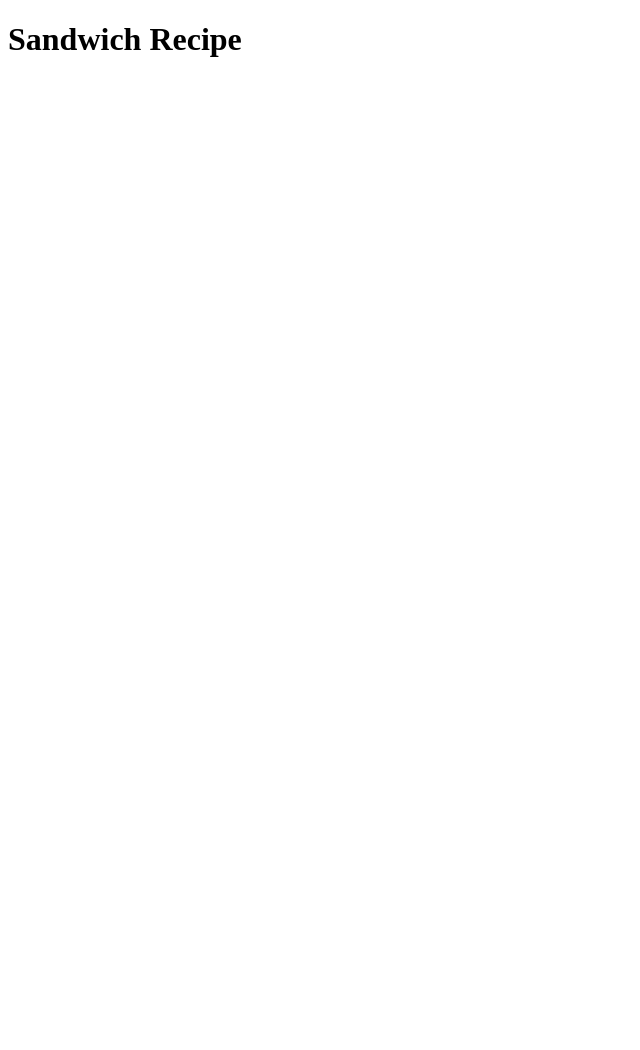
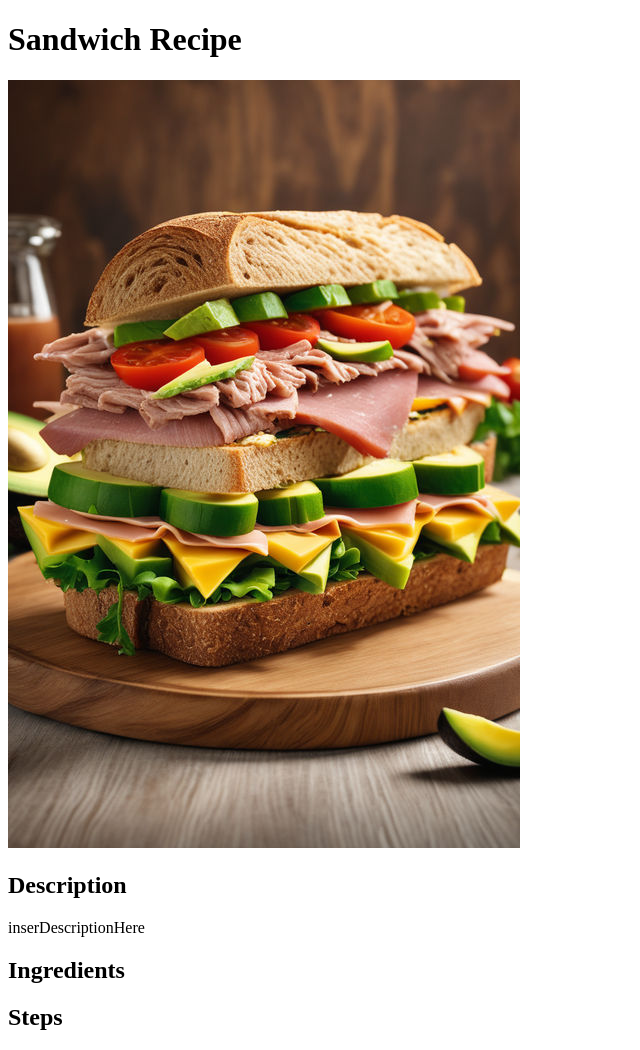
Before and after one commit to Delanna/odin-recipes, a plain HTML site: page recipes/sandwich.html in a window 1280 px wide. Shown: the whole page, without its empty margins (0-640 px from the left). Before the commit the page ends 800 px from the top, so only its background shows below. Drawn offline with Linux system fonts and the light colour scheme.

Commit message:
all recipe.html has an img & temp

```diff
--- a/recipes/sandwich.html
+++ b/recipes/sandwich.html
@@ -7,5 +7,16 @@
 
   <body>
     <h1>Sandwich Recipe</h1>
+    <img src="../img/sandwich.jpeg">
+    <h2>Description</h2>
+    <p>inserDescriptionHere</p>
+    <h2>Ingredients</h2>
+    <ul>
+
+    </ul>
+    <h2>Steps</h2>
+    <ol>
+
+    </ol>
   </body>
 </html>
```
Also changed, not shown: recipes/burger.html (+11 -0 lines), recipes/hot-dog.html (+11 -0 lines), img/burger.jpeg (renamed from Burger.jpeg), img/sandwich.jpeg (renamed from Sandwich.jpeg), 2 other files.
